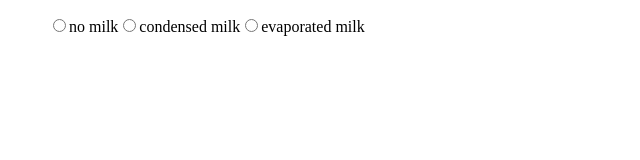
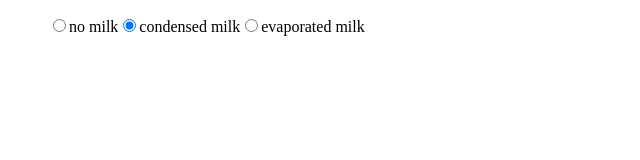
Before and after one commit to shortdiv/kopi-in-vue, a Vue app: page / in a window 1280 px wide. Shown: the top 160 px of the page, without its empty margins (0-640 px from the left). Built offline with nearby package versions, Linux system fonts and the light colour scheme.

Commit message:
feat: Add reactivity to radio buttons

```diff
--- a/src/components/KopiOptions.vue
+++ b/src/components/KopiOptions.vue
@@ -5,7 +5,13 @@
         v-for="(milkType,index) in milkTypes"
         :key="index"
       >
-        <input type="radio" name="milk">
+        <input
+          type="radio"
+          name="milk"
+          @input="ev => { milkiness = ev.target.value }"
+          :value="milkType"
+          :checked="milkType === milkiness"
+        >
         <span>{{ milkType }}</span>
       </label>
     </li>
@@ -17,6 +23,7 @@ export default {
   name: 'KopiOptions',
   data () {
     return {
+      milkiness: 'condensed milk',
       milkTypes: [
         'no milk',
         'condensed milk',
```
